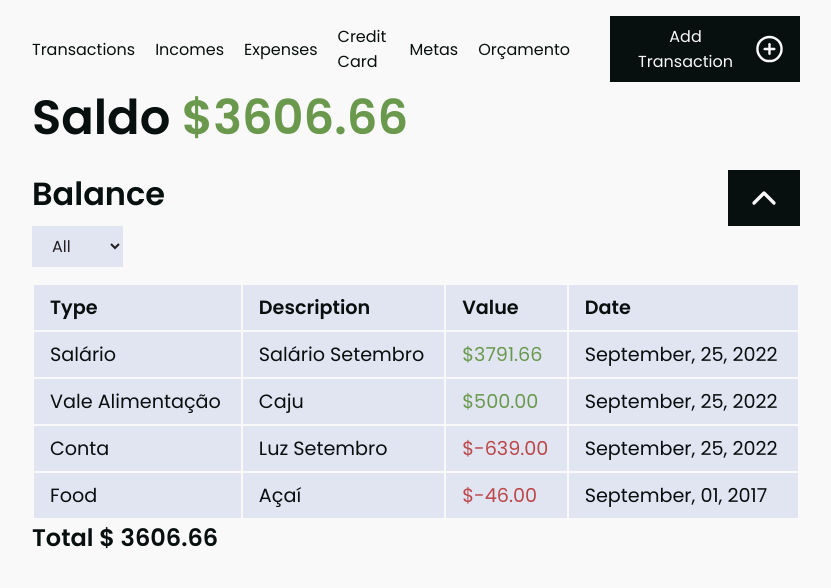
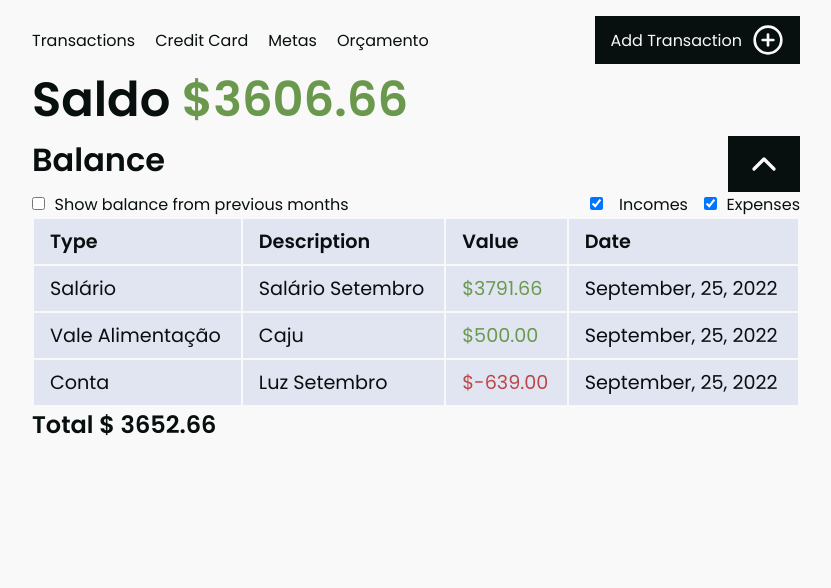
Before and after one commit to anasofiamelo/finances-app, a React (Create React App) app: page /transactions in a window 1280 px wide. Shown: the top 588 px of the page, without its empty margins (224-1055 px from the left). Built offline with nearby package versions, Linux system fonts and the light colour scheme.

Commit message:
refactoring transaction component

```diff
--- a/src/components/Transactions/Transaction.jsx
+++ b/src/components/Transactions/Transaction.jsx
@@ -1,93 +1,91 @@
 import { useState, useReducer, useEffect } from "react";
 import { monthOptions, yearOptions } from "../../utils";
 import { useTransactions } from "../../context/finances.context";
-import { Table, Select } from "../";
+import { Table, Select, Input } from "../";
 import moment from "moment";
 import TransactionHeader from "./TransactionHeader";
+import transactionTypes from "../../hooks/transactionTypes";
 
 const Transaction = (props) => {
   const context = useTransactions();
+
   const transactions = !!props.transactions
     ? props.transactions
     : context.transactions;
 
-  const [showTable, setShowTable] = useState(true);
+  const currentYear = moment().year();
+  const currentMonth = moment().month();
 
-  const initialReducerState = {
-    year: "All",
-    month: "All",
-    filteredTransactions: transactions,
+  const initialManageBalancesState = {
+    year: currentYear,
+    month: currentMonth,
+    filteredTransactions: transactions.filter(
+      (transaction) =>
+        transaction.date.getFullYear() === currentYear &&
+        transaction.date.getMonth() === currentMonth
+    ),
   };
 
-  const selectStateManagement = (state, action) => {
-    if (action.type === "TRANSACTIONS_UPDATE") {
-      return { ...state, filteredTransactions: transactions };
-    }
-
-    if (action.type === "CURRENT_YEAR") {
-      if (action.year === "All") {
-        return { ...state, year: "All", filteredTransactions: transactions };
-      }
-      return {
-        ...state,
-        year: action.year,
-        filteredTransactions: transactions.filter(
-          (transaction) =>
-            String(transaction.date.getFullYear()) === action.year
-        ),
-      };
-    }
-
-    if (action.type === "CURRENT_MONTH") {
-      if (action.month === "All") {
-        return {
-          ...state,
-          filteredTransactions: transactions.filter(
-            (transaction) =>
-              String(transaction.date.getFullYear()) === state.year
-          ),
-        };
-      }
-      return {
-        ...state,
-        month: action.month,
-        filteredTransactions: transactions.filter(
-          (transaction) =>
-            String(transaction.date.getMonth()) === action.month &&
-            String(transaction.date.getFullYear()) === state.year
-        ),
-      };
-    }
+  const manageBalances = (state, action) => {
+    return transactionTypes(state, action, transactions);
   };
 
-  const [selectedValue, dispatchSelectState] = useReducer(
-    selectStateManagement,
-    initialReducerState
+  const [selectedBalance, dispatchSelectState] = useReducer(
+    manageBalances,
+    initialManageBalancesState
   );
+
+  const [showTable, setShowTable] = useState(true);
+  const [showPreviousBalance, setShowPreviousBalance] = useState(false);
+  const [showIncomes, setShowIncomes] = useState(true);
+  const [showExpenses, setShowExpenses] = useState(true);
 
   const yearValueChangeHandler = (event) => {
     const inputValue = event.target.value;
-    dispatchSelectState({ type: "CURRENT_YEAR", year: inputValue });
+    dispatchSelectState({ type: "CHOOSE_YEAR", year: inputValue });
   };
-
   const monthValueChangeHandler = (event) => {
     const inputValue = event.target.value;
-    dispatchSelectState({ type: "CURRENT_MONTH", month: inputValue });
+    dispatchSelectState({ type: "CHOOSE_MONTH", month: inputValue });
   };
-
-  useEffect(() => {
-    dispatchSelectState({ type: "TRANSACTIONS_UPDATE" });
-  }, [transactions]);
-
   const showBalanceTableHandler = () => {
     setShowTable((prev) => !prev);
   };
+  const showPreviousBalanceHandler = () => {
+    setShowPreviousBalance((prev) => !prev);
+  };
+  const showIncomesHandler = () => {
+    setShowIncomes((prev) => !prev);
+  };
+  const showExpensesHandler = () => {
+    setShowExpenses((prev) => !prev);
+  };
 
-  const totalBalanceTransactions = selectedValue.filteredTransactions
+  const showMonthSelect = selectedBalance.year !== "All";
+  const formattedThead = props.balanceThead.map((td) => <td>{td}</td>);
+  const totalBalanceTransactions = selectedBalance.filteredTransactions
     .reduce((prev, current) => prev + current.value, 0)
     .toFixed(2);
 
-  const formattedBalance = selectedValue.filteredTransactions.map(
+  useEffect(() => {
+    if (!showIncomes) {
+      dispatchSelectState({ type: "REMOVE_INCOMES" });
+    } else {
+      dispatchSelectState({ type: "ADD_INCOMES" });
+    }
+  }, [showIncomes]);
+  useEffect(() => {
+    if (!showExpenses) {
+      dispatchSelectState({ type: "REMOVE_EXPENSES" });
+    } else {
+      dispatchSelectState({ type: "ADD_EXPENSES" });
+    }
+  }, [showExpenses]);
+  useEffect(() => {
+    return dispatchSelectState({ type: "TRANSACTIONS_UPDATE" });
+  }, [transactions]);
+
+  const formattedBalance = selectedBalance.filteredTransactions.map(
     ({ type, value, date, description }) => (
       <tr key={value}>
         <td>{type}</td>
@@ -100,10 +98,6 @@ const Transaction = (props) => {
     )
   );
 
-  const showMonthSelect = selectedValue.year !== "All";
-
-  const formattedThead = props.balanceThead.map((td) => <td>{td}</td>);
-
   return (
     <div style={{ minWidth: "500px" }}>
       <TransactionHeader
@@ -112,22 +106,51 @@ const Transaction = (props) => {
         title={props.balanceType}
       />
 
+      {showTable && (
+        <div>
+          <div className="balance-header">
+            <Input
+              onChange={showPreviousBalanceHandler}
+              checked={showPreviousBalance}
+              type="checkbox"
+              label="Show balance from previous months "
+            />
+
+            <div className="row">
+              <Input
+                onChange={showIncomesHandler}
+                checked={showIncomes}
+                type="checkbox"
+                label="Incomes"
+                style={{ marginRight: "1rem" }}
+              />
+              <Input
+                onChange={showExpensesHandler}
+                checked={showExpenses}
+                type="checkbox"
+                label="Expenses"
+              />
+            </div>
+          </div>
+          {showPreviousBalance && (
             <Select
-        value={selectedValue.current}
+              value={selectedBalance.current}
               onChange={yearValueChangeHandler}
               options={yearOptions}
             />
+          )}
 
-      {showMonthSelect && (
+          {showMonthSelect && showPreviousBalance && (
             <Select
-          value={selectedValue.which}
+              value={selectedBalance.which}
               onChange={monthValueChangeHandler}
               options={monthOptions}
               style={{ marginLeft: "2rem" }}
             />
           )}
-
-      {showTable && <Table thead={formattedThead}>{formattedBalance}</Table>}
+          <Table thead={formattedThead}>{formattedBalance}</Table>
+        </div>
+      )}
 
       <h2>Total $ {totalBalanceTransactions}</h2>
     </div>
--- a/src/components/layout/Navbar.jsx
+++ b/src/components/layout/Navbar.jsx
@@ -1,13 +1,11 @@
 import { useState } from "react";
 import { NavLink } from "react-router-dom";
-import { AddIncome, AddExpense, AddTransaction } from "../../components";
+import { AddTransaction } from "../../components";
 
 import { FiPlusCircle } from "react-icons/fi";
 
 const navlinks = [
   { title: "Transactions", link: "/transactions" },
-  { title: "Incomes", link: "/incomes" },
-  { title: "Expenses", link: "/expenses" },
   { title: "Credit Card", link: "/credit-card" },
   { title: "Metas", link: "/metas" },
   { title: "Orçamento", link: "/orcamento" },
--- a/src/components/ui/Input.jsx
+++ b/src/components/ui/Input.jsx
@@ -4,6 +4,7 @@ const Input = (props) => {
       <input
         style={{
           marginRight: "0.6rem",
+          ...props.style,
         }}
         id={props.id}
         type={props.type || "text"}
@@ -11,6 +12,7 @@ const Input = (props) => {
         value={props.value || ""}
         placeholder={props.placeholder || props.label}
         onChange={props.onChange}
+        checked={props.checked}
       />
       {props.label && <label htmlFor={props.id}>{props.label}</label>}
     </div>
--- a/src/components/ui/Select.jsx
+++ b/src/components/ui/Select.jsx
@@ -1,7 +1,7 @@
 const Select = (props) => {
   return (
     <select
-      style={{ marginBottom: "1rem", ...props.style }}
+      style={{ ...props.style }}
       value={props.value}
       onChange={props.onChange}
     >
--- a/src/context/finances.context.js
+++ b/src/context/finances.context.js
@@ -13,6 +13,9 @@ export const TransactionsContextProvider = (props) => {
   const [transactions, setTransactions] = useState(finances);
   const [totalBalance, setTotalBalance] = useState();
 
+  const incomes = transactions.filter((transaction) => transaction < 0);
+  const expenses = transactions.filter((transaction) => transaction > 0);
+
   const updateTotalBalanceHandler = useCallback(() => {
     const total = transactions.reduce(
       (prev, current) => prev + current.value,
@@ -21,17 +24,23 @@ export const TransactionsContextProvider = (props) => {
     setTotalBalance(total.toFixed(2));
   }, [transactions]);
 
+  function addTransactionHandler(transaction) {
+    setTransactions((prev) => [...prev, transaction]);
+  }
+
   useEffect(() => {
     updateTotalBalanceHandler();
   }, [transactions, updateTotalBalanceHandler]);
 
-  function addTransactionHandler(transaction) {
-    setTransactions((prev) => [...prev, transaction]);
-  }
-
   return (
     <TransactionsContext.Provider
-      value={{ transactions, totalBalance, addTransactionHandler }}
+      value={{
+        transactions,
+        totalBalance,
+        incomes,
+        expenses,
+        addTransactionHandler,
+      }}
     >
       {props.children}
     </TransactionsContext.Provider>
--- /dev/null
+++ b/src/hooks/transactionTypes.jsx
@@ -0,0 +1,117 @@
+import moment from "moment";
+const currentYear = moment().year();
+// const currentMonth = moment().month();
+
+const transactionTypes = (state, action, transactions) => {
+  const ACTION_TYPES = {
+    TRANSACTIONS_UPDATE: (() => {
+      return {
+        ...state,
+        filteredTransactions: transactions.filter(
+          (transaction) =>
+            transaction.date.getFullYear() === state.year &&
+            transaction.date.getMonth() === state.month
+        ),
+      };
+    })(),
+    ADD_INCOMES: (() => {
+      return {
+        ...state,
+        filteredTransactions: [
+          ...transactions.filter((transaction) => {
+            return (
+              transaction.value > 0 &&
+              transaction.date.getFullYear() === state.year &&
+              transaction.date.getMonth() === state.month
+            );
+          }),
+          ...state.filteredTransactions,
+        ],
+      };
+    })(),
+    ADD_EXPENSES: (() => {
+      return {
+        ...state,
+        filteredTransactions: [
+          ...state.filteredTransactions,
+          ...transactions.filter((transaction) => {
+            return (
+              transaction.value < 0 &&
+              transaction.date.getFullYear() === state.year &&
+              transaction.date.getMonth() === state.month
+            );
+          }),
+        ],
+      };
+    })(),
+    REMOVE_INCOMES: (() => {
+      return {
+        ...state,
+        filteredTransactions: state.filteredTransactions.filter(
+          (transaction) => transaction.value < 0
+        ),
+      };
+    })(),
+    REMOVE_EXPENSES: (() => {
+      return {
+        ...state,
+        filteredTransactions: state.filteredTransactions.filter(
+          (transaction) => transaction.value > 0
+        ),
+      };
+    })(),
+    SHOW_CURRENTLY_MONTH_BALANCE: (() => {
+      return {
+        ...state,
+        filteredTransactions: transactions.filter(
+          (transaction) =>
+            transaction.date.getMonth() === moment().month() &&
+            transaction.date.getFullYear() === moment().year()
+        ),
+      };
+    })(),
+    CHOOSE_YEAR: (() => {
+      if (action.year === "All") {
+        return {
+          ...state,
+          year: currentYear.toString(),
+          filteredTransactions: transactions.filter(
+            (transaction) => transaction.date.getFullYear() === currentYear
+          ),
+        };
+      }
+      return {
+        ...state,
+        year: action.year,
+        filteredTransactions: transactions.filter(
+          (transaction) =>
+            String(transaction.date.getFullYear()) === action.year
+        ),
+      };
+    })(),
+    CHOOSE_MONTH: (() => {
+      if (action.month === "All") {
+        return {
+          ...state,
+          filteredTransactions: transactions.filter(
+            (transaction) =>
+              String(transaction.date.getFullYear()) === state.year
+          ),
+        };
+      }
+      return {
+        ...state,
+        month: action.month,
+        filteredTransactions: transactions.filter(
+          (transaction) =>
+            String(transaction.date.getMonth()) === action.month &&
+            String(transaction.date.getFullYear()) === state.year
+        ),
+      };
+    })(),
+  };
+
+  return ACTION_TYPES[action.type];
+};
+
+export default transactionTypes;
--- a/src/table.css
+++ b/src/table.css
@@ -20,5 +20,4 @@ thead tr td {
 .transactions-container {
   display: flex;
   justify-content: space-between;
-  margin-top: 1rem;
 }
```
Also changed, not shown: src/App.jsx (+1 -11 lines), src/context/credit_card.context.js (added, +17 -0 lines). Lines whose indentation alone changed are shown as unchanged.
